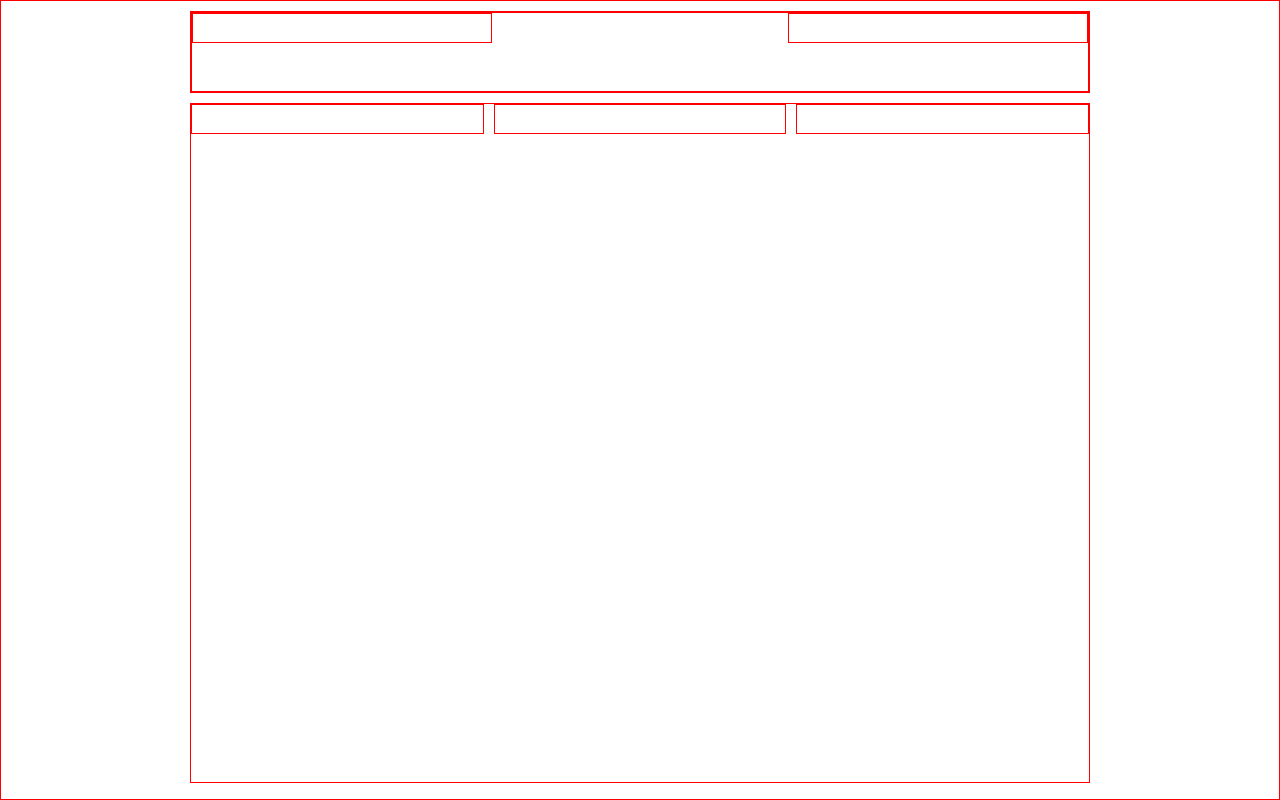
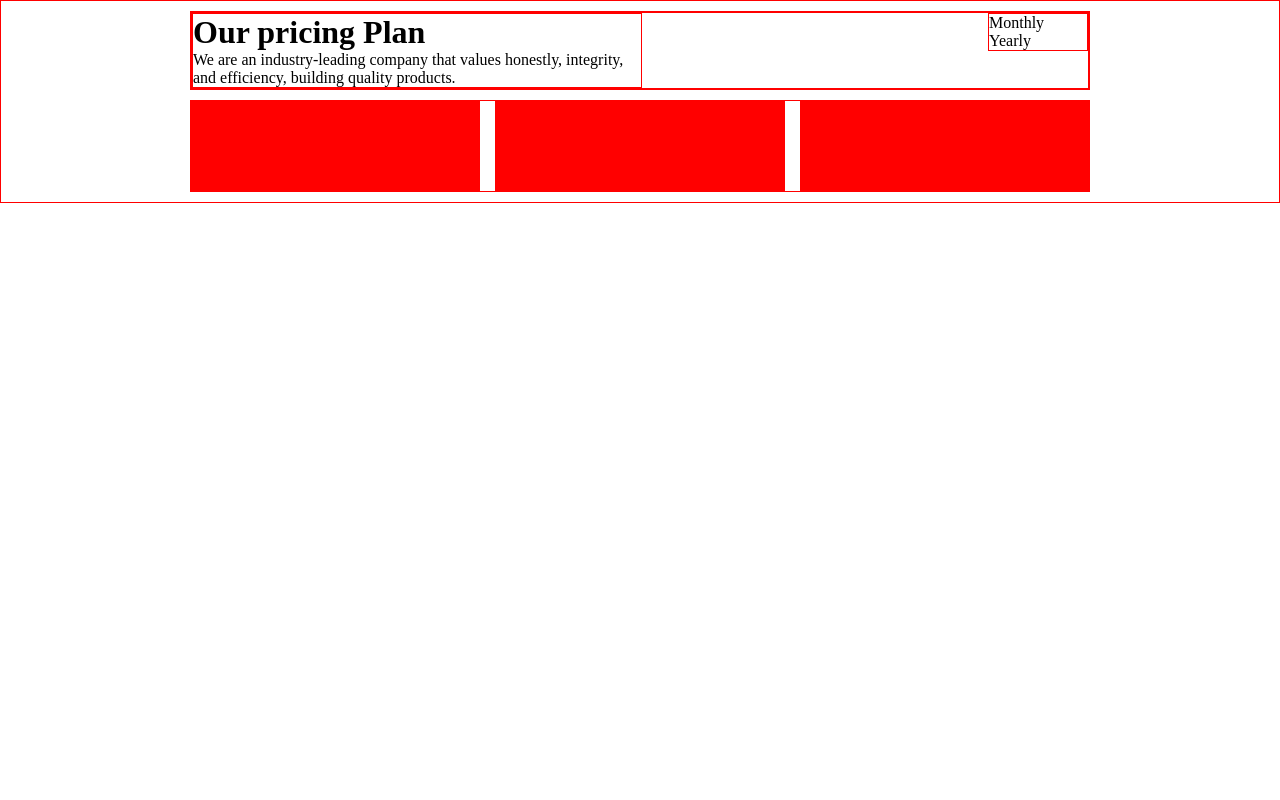
Before and after one commit to MhZ9191/htmlcss-pricing-plan, a plain HTML site: page index.html in a window 1280 px wide. Drawn offline with Linux system fonts and the light colour scheme.

Commit message:
Add Push

```diff
--- a/css/style.css
+++ b/css/style.css
@@ -9,21 +9,18 @@
 }
 
 .main-container {
-  height: 100vh;
   padding: 10px;
   overflow: hidden;
 }
 
+/* HEAD PAGE */
+
 .top-page {
   max-width: 900px;
-  min-height: 80px;
   margin: 0 auto 10px auto;
 }
 
-/* HEAD PAGE */
-
 .tp-flex-container {
-  min-height: 80px;
   display: flex;
   flex-wrap: wrap;
   gap: 10px;
@@ -31,13 +28,13 @@
   align-items: flex-start;
 }
 
-.tp-item {
-  height: 30px;
-  min-width: 300px;
+.price {
+  width: 450px;
 }
 
 .sub {
   margin-left: auto;
+  min-width: 100px;
 }
 
 /* BOTTOM PAGE */
@@ -46,14 +43,15 @@
   max-width: 900px;
   margin: 0 auto;
   display: flex;
-  height: calc(100vh - 100px - 20px);
   justify-content: space-between;
   flex-wrap: wrap;
-  gap: 10px;
+  gap: 15px;
 }
 
 .card-item {
-  min-width: 200px;
-  height: 30px;
+  width: calc(100% / 3 - ((15 * 2) / 3));
+  height: 90px;
   flex-grow: 1;
+  flex-shrink: 0;
+  background-color: red;
 }
--- a/index.html
+++ b/index.html
@@ -12,8 +12,23 @@
       <!-- top page -->
       <header class="top-page debug">
         <div class="tp-flex-container debug">
-          <div class="tp-item price debug"></div>
-          <div class="tp-item sub debug"></div>
+          <div class="tp-item price debug">
+            <h1>Our pricing Plan</h1>
+            <p>
+              We are an industry-leading company that values honestly,
+              integrity, and efficiency, building quality products.
+            </p>
+          </div>
+
+          <div class="tp-item sub debug">
+            <span>Monthly</span>
+            <div>
+              <div></div>
+            </div>
+
+            <span>Yearly</span>
+            <div><div></div></div>
+          </div>
         </div>
       </header>
 
```
